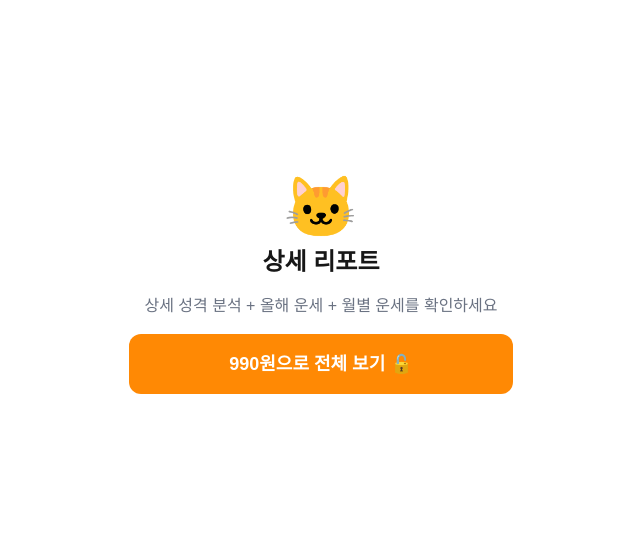
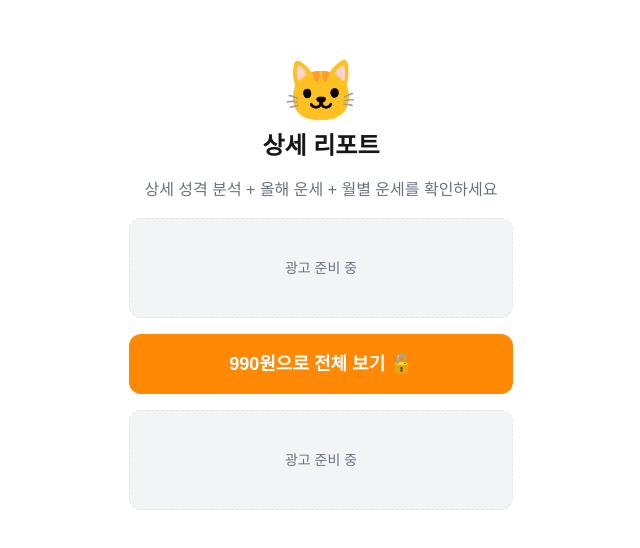
Before and after one commit to taehee-kimee/saju, a Next.js app: page /report in a window 1280 px wide. Shown: the part 114-662 px from the top of the page, without its empty margins (319-959 px from the left). Built offline with nearby package versions, Linux system fonts and the light colour scheme.

Commit message:
chore: show placeholder when ads not configured

```diff
--- a/components/AdSlot.tsx
+++ b/components/AdSlot.tsx
@@ -66,7 +66,19 @@ export default function AdSlot({
   }, [isPushed, slotId]);
 
   if (!enableAds || !clientId || !(slotId || defaultSlotId)) {
-    return null;
+    return (
+      <div
+        className={className}
+        style={{ display: 'block', width: '100%', ...style }}
+      >
+        <div
+          className="rounded-xl bg-gray-100 border border-dashed border-gray-200 text-center text-gray-500 text-sm flex items-center justify-center"
+          style={{ minHeight: placeholderHeight }}
+        >
+          광고 준비 중
+        </div>
+      </div>
+    );
   }
 
   return (
```
